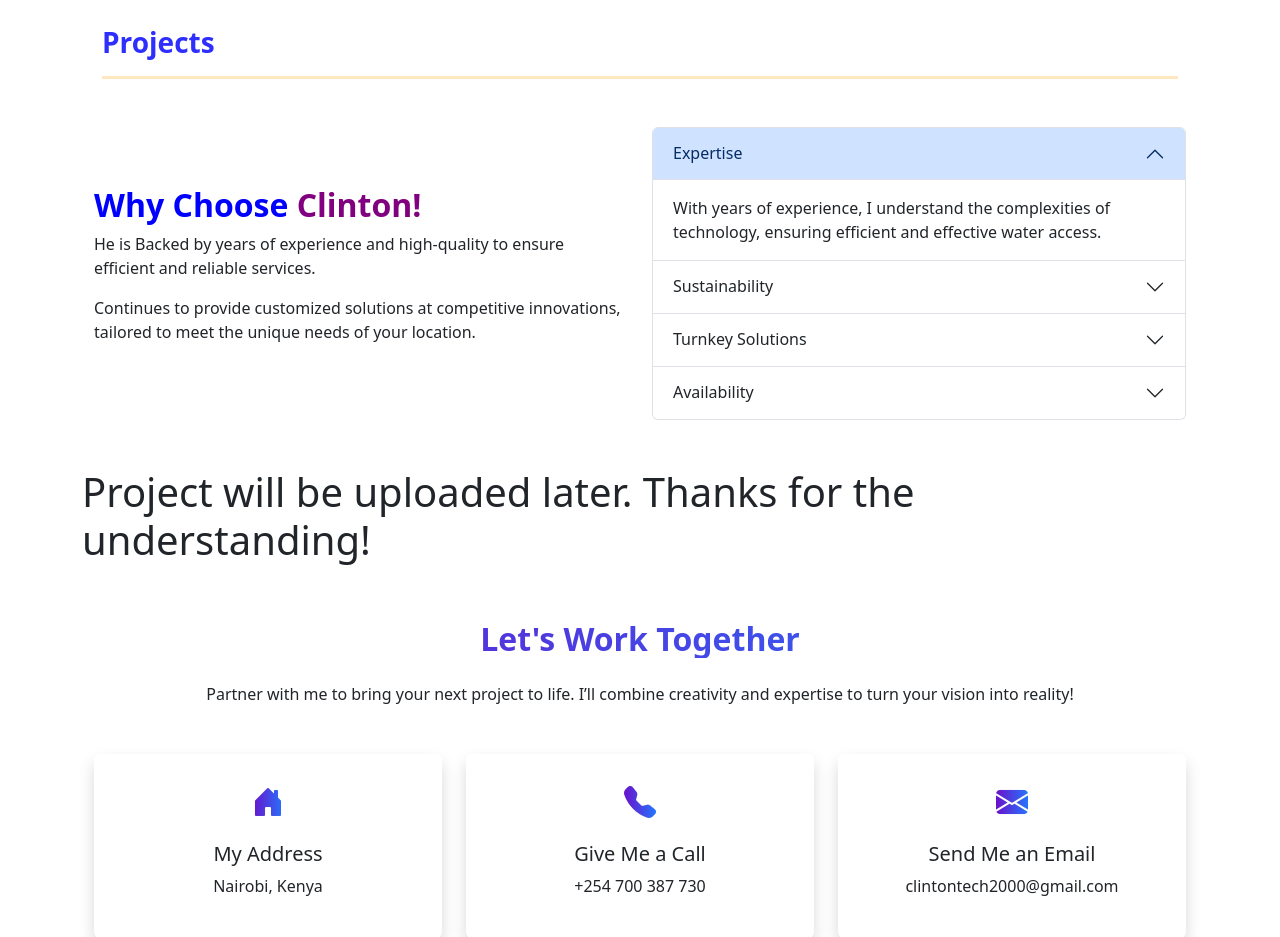
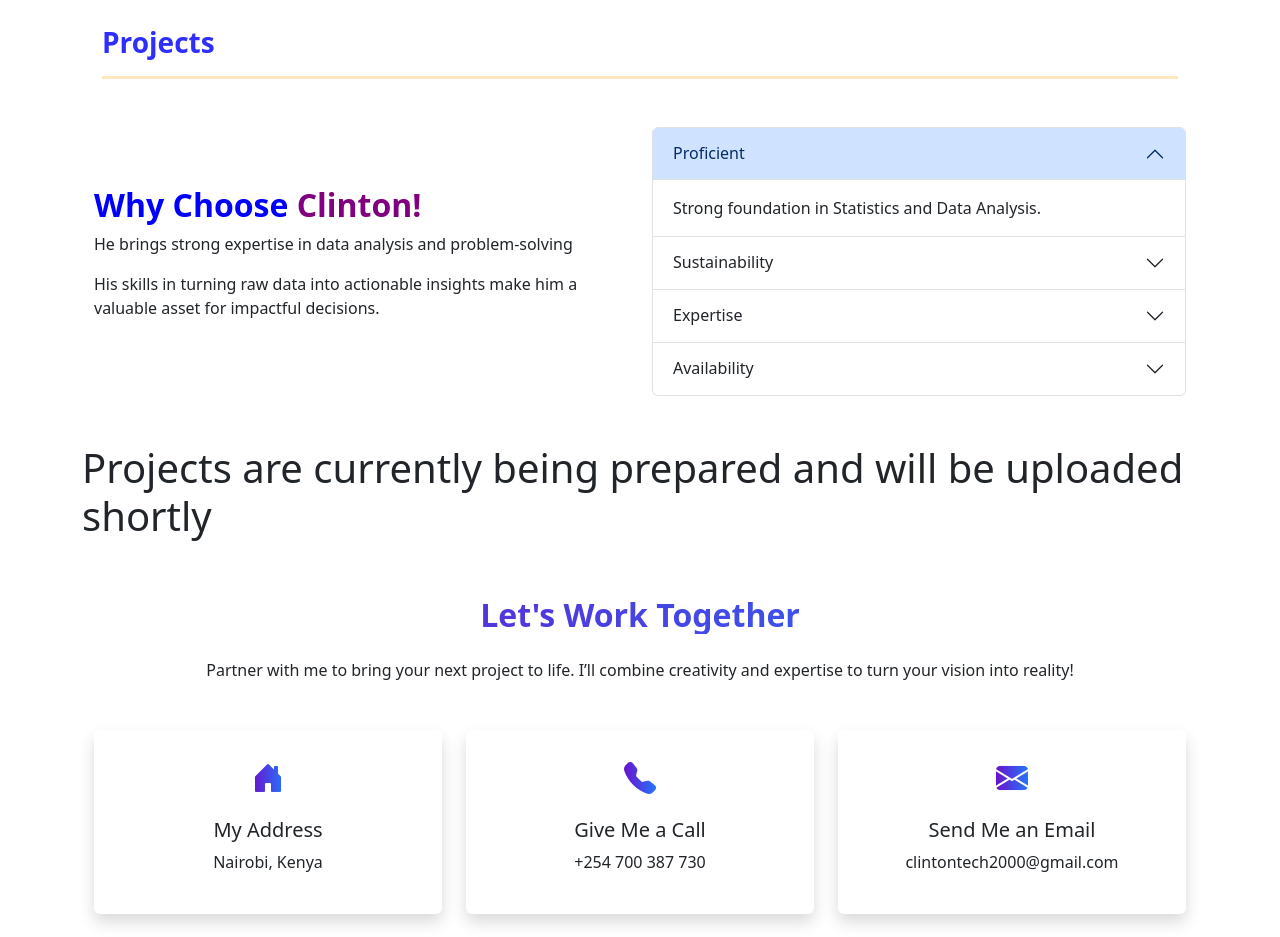
Before and after one commit to JAPHES/clintonweb, a Django app: page /projects/ in a window 1280 px wide. Shown: the part 321-1258 px from the top of the page. Run offline with Django 5.2, Linux system fonts and the light colour scheme.

Commit message:
new chages on home,contact and project pages

```diff
--- a/clinton/templates/projects.html
+++ b/clinton/templates/projects.html
@@ -77,10 +77,10 @@
         Why Choose <span style="color: purple;">Clinton!</span>
       </h2>
       <p>
-        He is Backed by years of experience and high-quality to ensure efficient and reliable services.
+        He brings strong expertise in data analysis and problem-solving
       </p>
       <p>
-        Continues to provide customized solutions at competitive innovations, tailored to meet the unique needs of your location.
+        His skills in turning raw data into actionable insights make him a valuable asset for impactful decisions.
       </p>
     </div>
 
@@ -93,13 +93,13 @@
           <h2 class="accordion-header" id="headingOne">
             <button class="accordion-button" type="button" data-bs-toggle="collapse"
               data-bs-target="#collapseOne" aria-expanded="true" aria-controls="collapseOne">
-              Expertise
+              Proficient
             </button>
           </h2>
           <div id="collapseOne" class="accordion-collapse collapse show" aria-labelledby="headingOne"
             data-bs-parent="#whyChooseAccordion">
             <div class="accordion-body">
-              With years of experience, I understand the complexities of technology, ensuring efficient and effective water access.
+              Strong foundation in Statistics and Data Analysis.
             </div>
           </div>
         </div>
@@ -115,7 +115,7 @@
           <div id="collapseTwo" class="accordion-collapse collapse" aria-labelledby="headingTwo"
             data-bs-parent="#whyChooseAccordion">
             <div class="accordion-body">
-              We prioritize sustainable solutions that meet current needs without compromising future generations.
+              Committed to leveraging data-driven insights for sustainable and impactful solutions.
             </div>
           </div>
         </div>
@@ -125,13 +125,13 @@
           <h2 class="accordion-header" id="headingThree">
             <button class="accordion-button collapsed" type="button" data-bs-toggle="collapse"
               data-bs-target="#collapseThree" aria-expanded="false" aria-controls="collapseThree">
-              Turnkey Solutions
+              Expertise
             </button>
           </h2>
           <div id="collapseThree" class="accordion-collapse collapse" aria-labelledby="headingThree"
             data-bs-parent="#whyChooseAccordion">
             <div class="accordion-body">
-              From planning to execution, we provide complete turnkey solutions for your projects.
+              Expert in transforming complex data into actionable insights.
             </div>
           </div>
         </div>
@@ -147,7 +147,7 @@
           <div id="collapseFour" class="accordion-collapse collapse" aria-labelledby="headingFour"
             data-bs-parent="#whyChooseAccordion">
             <div class="accordion-body">
-              We are available when you need us, ensuring timely and reliable services.
+              Open to collaborations and ready to take on new challenges.
             </div>
           </div>
         </div>
@@ -204,7 +204,7 @@
     </div>
   </div>
 </div------->
-<h1>Project will be uploaded later. Thanks for the understanding!</h1>
+<h1>Projects are currently being prepared and will be uploaded shortly</h1>
 
 <!-- Contact Section -->
 <section id="contact" class="py-5">
```
Also changed, not shown: clinton/templates/contact.html (+10 -6 lines), clinton/templates/home.html (+8 -4 lines).
